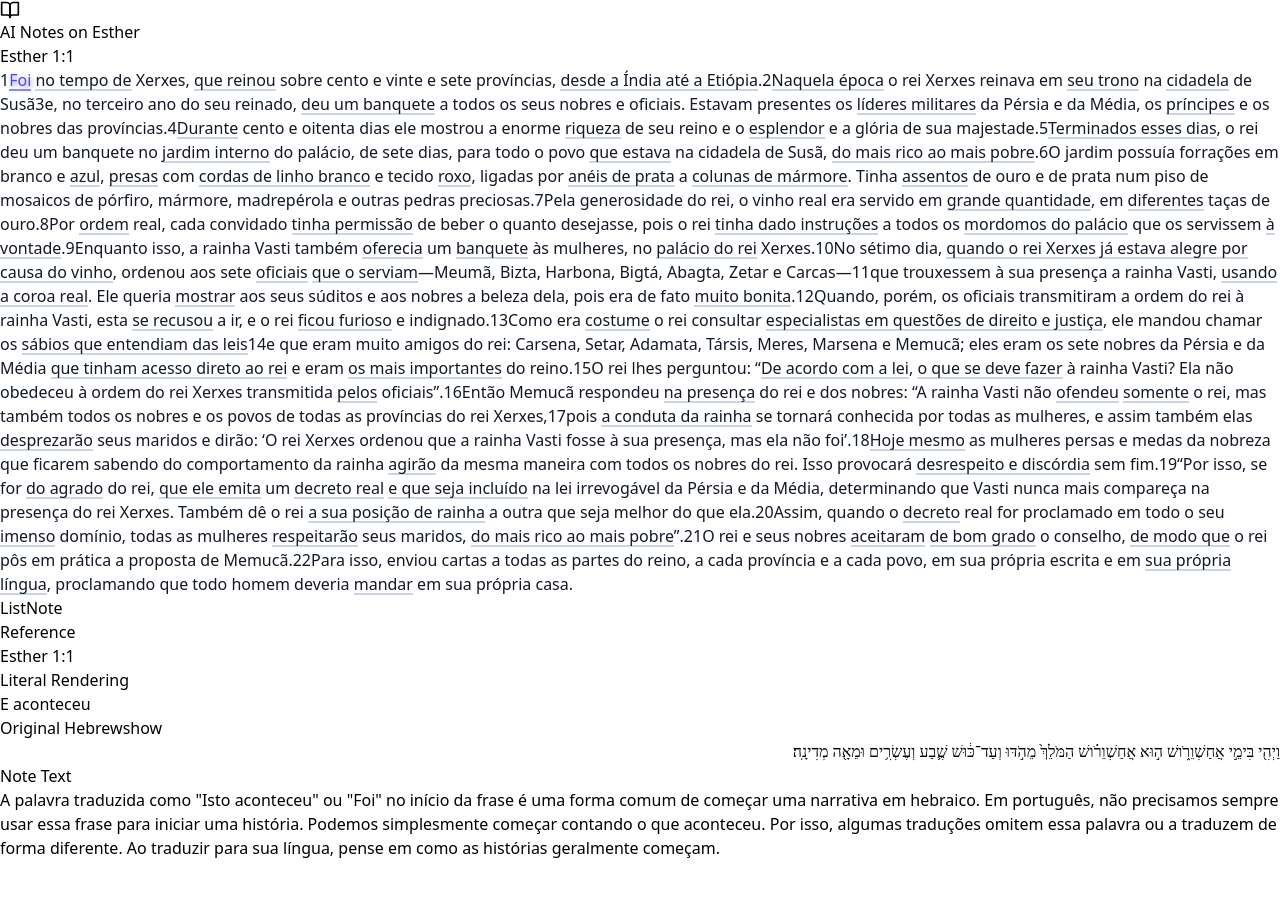
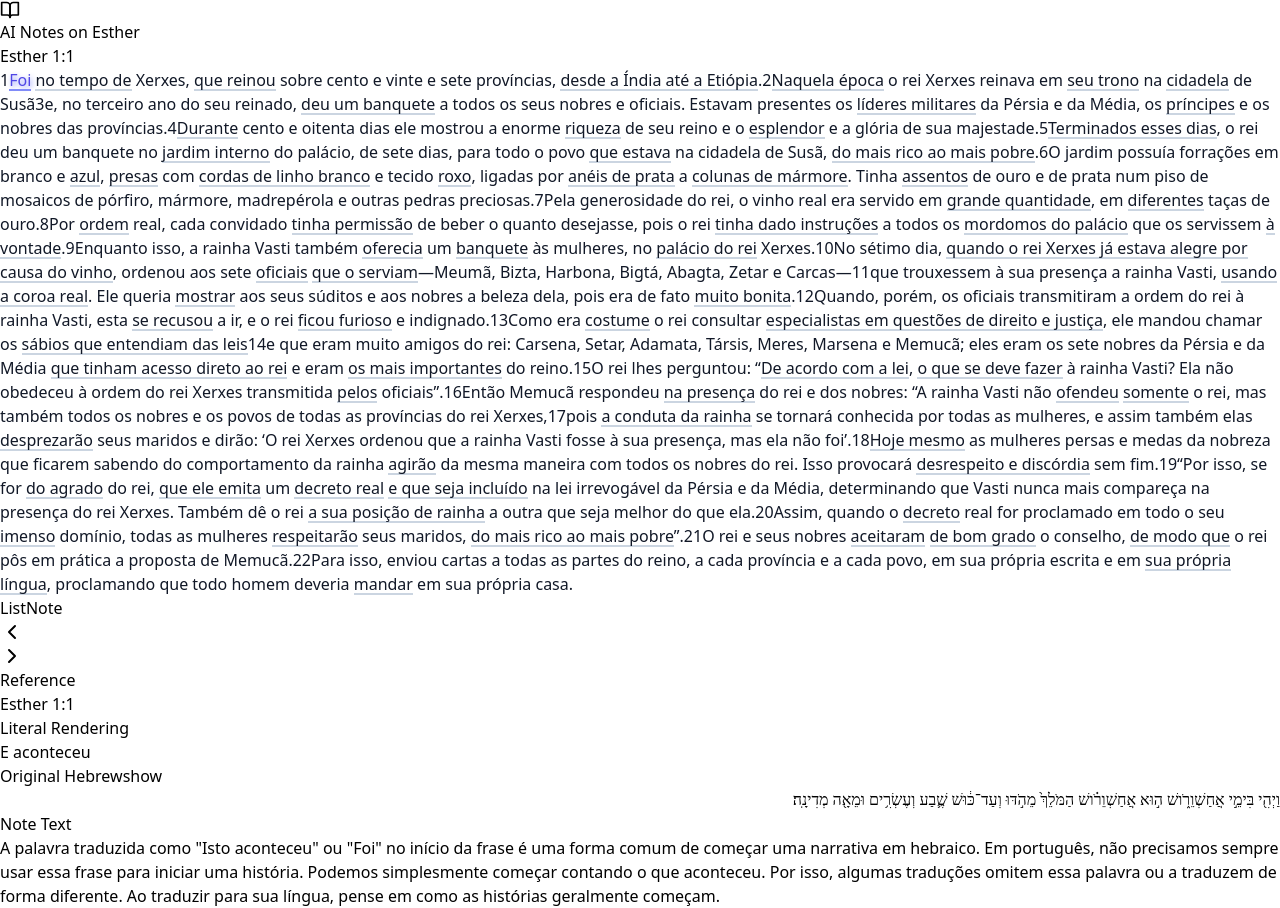
Before and after one commit to jcuenod/ai-tnn-pt-demo, a React (Vite) app: page / in a window 1280 px wide. Before the commit the page ends 860 px from the top, so only its background shows below. Built offline with nearby package versions, Linux system fonts and the light colour scheme; a web font is replaced by a local one.

Commit message:
Add prev/next buttons

```diff
--- a/src/App.tsx
+++ b/src/App.tsx
@@ -17,6 +17,38 @@ const BookIcon = () => (
   >
     <path d="M2 3h6a4 4 0 0 1 4 4v14a3 3 0 0 0-3-3H2z"></path>
     <path d="M22 3h-6a4 4 0 0 0-4 4v14a3 3 0 0 1 3-3h7z"></path>
+  </svg>
+);
+const ChevronLeftIcon = () => (
+  <svg
+    xmlns="http://www.w3.org/2000/svg"
+    width="24"
+    height="24"
+    viewBox="0 0 24 24"
+    fill="none"
+    stroke="currentColor"
+    strokeWidth="2"
+    strokeLinecap="round"
+    strokeLinejoin="round"
+    className="feather feather-chevron-left"
+  >
+    <polyline points="15 18 9 12 15 6"></polyline>
+  </svg>
+);
+const ChevronRightIcon = () => (
+  <svg
+    xmlns="http://www.w3.org/2000/svg"
+    width="24"
+    height="24"
+    viewBox="0 0 24 24"
+    fill="none"
+    stroke="currentColor"
+    strokeWidth="2"
+    strokeLinecap="round"
+    strokeLinejoin="round"
+    className="feather feather-chevron-right"
+  >
+    <polyline points="9 18 15 12 9 6"></polyline>
   </svg>
 );
 
@@ -179,13 +211,16 @@ const CollapsibleNoteEntry = ({ title, children }: NoteEntryProps) => {
   );
 };
 
+type NoteDisplayProps = {
+  currentNoteIndex: number;
+  visible: boolean;
+  setCurrentNoteIndex: React.Dispatch<React.SetStateAction<number>>;
+};
 const NoteDisplay = ({
   currentNoteIndex,
   visible,
-}: {
-  currentNoteIndex: number;
-  visible: boolean;
-}) => {
+  setCurrentNoteIndex,
+}: NoteDisplayProps) => {
   const note = notes[currentNoteIndex];
   if (!note) {
     return <div />;
@@ -193,7 +228,27 @@ const NoteDisplay = ({
 
   return (
     <div className="p-4" style={{ display: visible ? "block" : "none" }}>
-      <div className="bg-white shadow p-8">
+      <div className="bg-white shadow p-8 relative">
+        <div className="absolute right-2 top-2 flex flex-row">
+          <div
+            className="h-8 w-8 m-1 bg-slate-100 hover:bg-slate-200 hover:text-orange-500 active:bg-slate-300 flex items-center justify-center rounded cursor-pointer"
+            onClick={() =>
+              setCurrentNoteIndex(
+                (currentNoteIndex - 1 + notes.length) % notes.length
+              )
+            }
+          >
+            <ChevronLeftIcon />
+          </div>
+          <div
+            className="h-8 w-8 m-1 bg-slate-100 hover:bg-slate-200 hover:text-orange-500 active:bg-slate-300 flex items-center justify-center rounded cursor-pointer"
+            onClick={() =>
+              setCurrentNoteIndex((currentNoteIndex + 1) % notes.length)
+            }
+          >
+            <ChevronRightIcon />
+          </div>
+        </div>
         <NoteEntry title="Reference">
           {note.ref.replace("EST", "Esther")}
         </NoteEntry>
@@ -361,6 +416,7 @@ function App() {
           <NoteDisplay
             visible={!showList}
             currentNoteIndex={currentNoteIndex}
+            setCurrentNoteIndex={setCurrentNoteIndex}
           />
         </div>
       </div>
```
